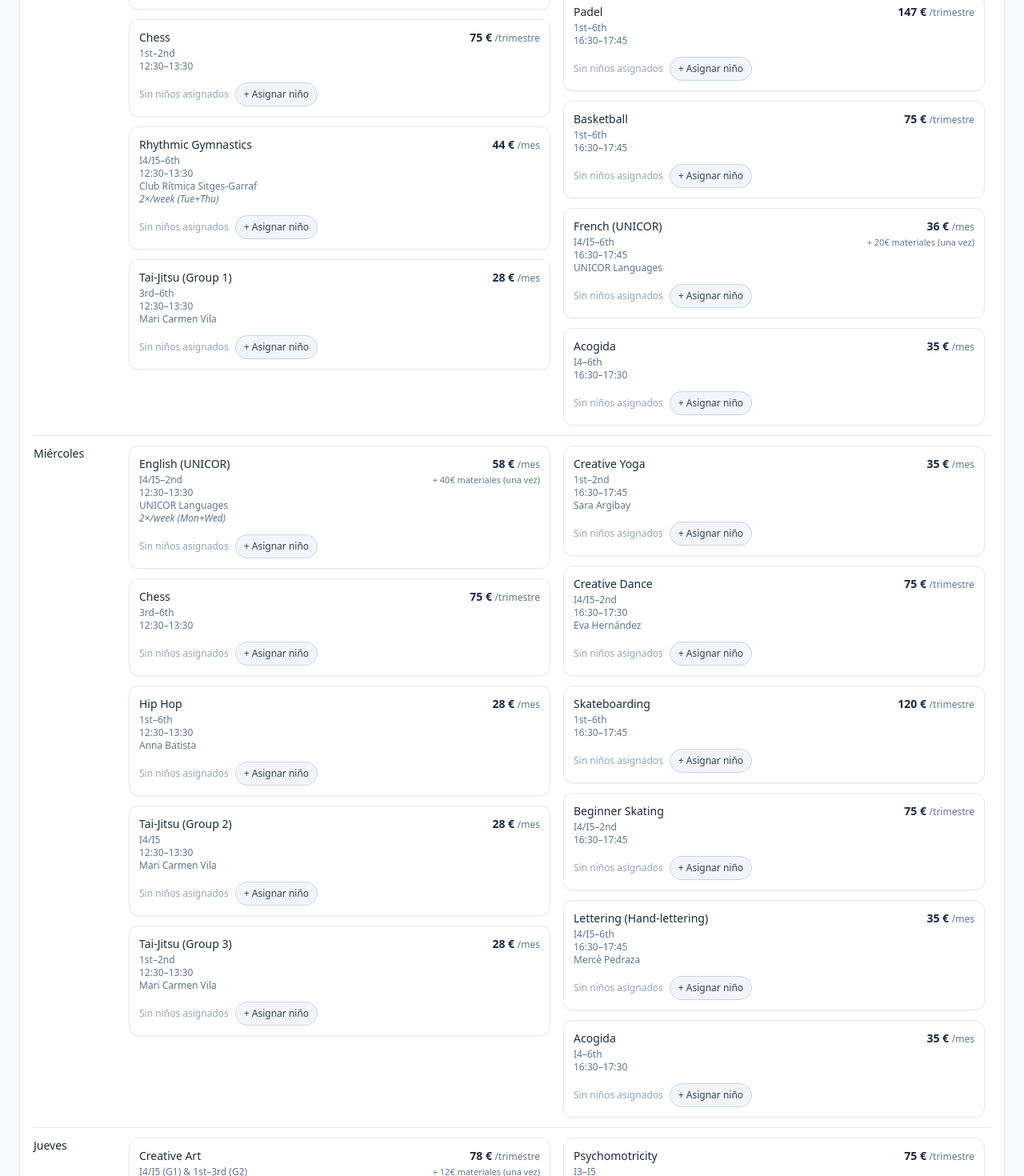
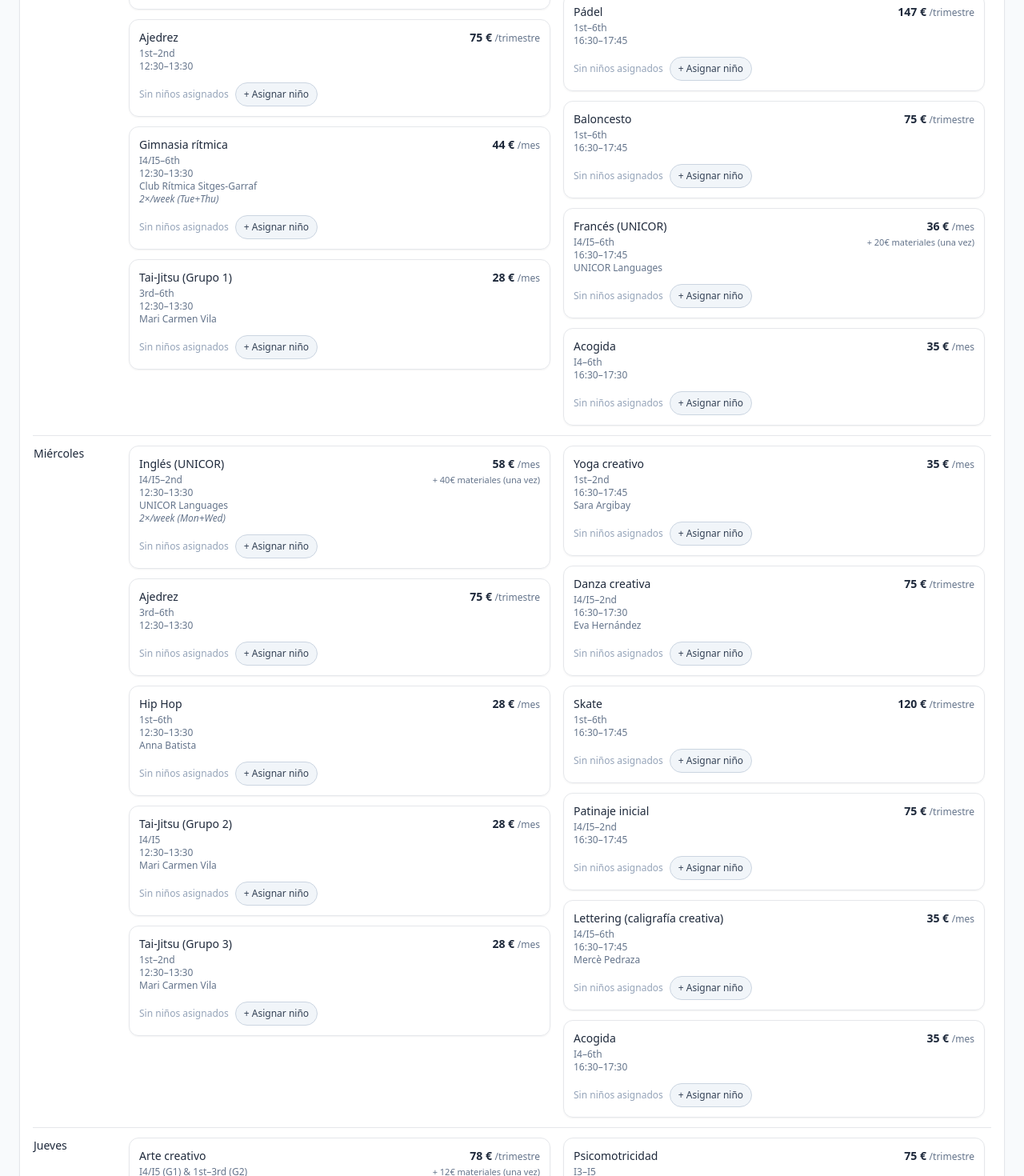
Before and after one commit to ciach/extrascolares2025, a React (Vite) app: page / in a window 1280 px wide. Shown: the part 1120-2590 px from the top of the page at 80% size. Built offline with nearby package versions, Linux system fonts and the light colour scheme.

Commit message:
feat: add Spanish and Catalan activity name translations with helper function

```diff
--- a/src/ActivitiesPlanner.tsx
+++ b/src/ActivitiesPlanner.tsx
@@ -217,6 +217,9 @@ const t = (lang: Lang, key: string, vars?: Record<string, string | number>) => {
  type Activity = {
   id: string;
   name: string;
+  /** Optional localized names */
+  nameEs?: string;
+  nameCa?: string;
   day: Day;
   slot: Slot;
   /** Example: "12:30–13:30" or "16:30–17:45". If an activity spans two potential lunch turns, we mark both in notes. */
@@ -233,6 +236,13 @@ const t = (lang: Lang, key: string, vars?: Record<string, string | number>) => {
   /** Optional bundle key for special pricing across multiple days (e.g., Psychomotricity 1-day vs 2-days price) */
   bundleKey?: string; // e.g., "psychomotricity"
  };
+
+// Helper to display activity name in current language
+const activityDisplayName = (a: Activity, lang: Lang): string => {
+  if (lang === 'es' && a.nameEs) return a.nameEs;
+  if (lang === 'ca' && a.nameCa) return a.nameCa;
+  return a.name;
+};
 
  type GradeLevel = 'I3' | 'I4' | 'I5' | '1st' | '2nd' | '3rd' | '4th' | '5th' | '6th';
 
@@ -319,67 +329,68 @@ type Kid = {
  const ACTIVITIES: Activity[] = [
   // ————— MIDDAY —————
   // Monday
-  { id: "m_en_i4-2_mon", name: "English (UNICOR)", day: "Monday", slot: "Midday", time: "12:30–13:30", grades: "I4/I5–2nd", price: 58, period: "month", provider: "UNICOR Languages", notes: "2×/week (Mon+Wed)", materialsFee: 40, materialsKey: "unicor-english" },
-  { id: "m_theatre_3-6_mon", name: "Theatre (Núria Granell)", day: "Monday", slot: "Midday", time: "12:30–13:30", grades: "3rd–6th", price: 36, period: "month" },
+  { id: "m_en_i4-2_mon", name: "English (UNICOR)", nameEs: "Inglés (UNICOR)", nameCa: "Anglès (UNICOR)", day: "Monday", slot: "Midday", time: "12:30–13:30", grades: "I4/I5–2nd", price: 58, period: "month", provider: "UNICOR Languages", notes: "2×/week (Mon+Wed)", materialsFee: 40, materialsKey: "unicor-english" },
+  { id: "m_theatre_3-6_mon", name: "Theatre (Núria Granell)", nameEs: "Teatro (Núria Granell)", nameCa: "Teatre (Núria Granell)", day: "Monday", slot: "Midday", time: "12:30–13:30", grades: "3rd–6th", price: 36, period: "month" },
 
   // Tuesday
-  { id: "m_en_3-6_tue", name: "English (UNICOR)", day: "Tuesday", slot: "Midday", time: "12:30–13:30", grades: "3rd–6th", price: 58, period: "month", provider: "UNICOR Languages", notes: "2×/week (Tue+Thu)", materialsFee: 40, materialsKey: "unicor-english" },
-  { id: "m_chess_1-2_tue", name: "Chess", day: "Tuesday", slot: "Midday", time: "12:30–13:30", grades: "1st–2nd", price: 75, period: "term" },
-  { id: "m_rhythmic_tue", name: "Rhythmic Gymnastics", day: "Tuesday", slot: "Midday", time: "12:30–13:30", grades: "I4/I5–6th", price: 44, period: "month", notes: "2×/week (Tue+Thu)", provider: "Club Rítmica Sitges-Garraf" },
-  { id: "m_taijitsu_g1_tue", name: "Tai-Jitsu (Group 1)", day: "Tuesday", slot: "Midday", time: "12:30–13:30", grades: "3rd–6th", price: 28, period: "month", provider: "Mari Carmen Vila" },
+  { id: "m_en_3-6_tue", name: "English (UNICOR)", nameEs: "Inglés (UNICOR)", nameCa: "Anglès (UNICOR)", day: "Tuesday", slot: "Midday", time: "12:30–13:30", grades: "3rd–6th", price: 58, period: "month", provider: "UNICOR Languages", notes: "2×/week (Tue+Thu)", materialsFee: 40, materialsKey: "unicor-english" },
+  { id: "m_chess_1-2_tue", name: "Chess", nameEs: "Ajedrez", nameCa: "Escacs", day: "Tuesday", slot: "Midday", time: "12:30–13:30", grades: "1st–2nd", price: 75, period: "term" },
+  { id: "m_rhythmic_tue", name: "Rhythmic Gymnastics", nameEs: "Gimnasia rítmica", nameCa: "Gimnàstica rítmica", day: "Tuesday", slot: "Midday", time: "12:30–13:30", grades: "I4/I5–6th", price: 44, period: "month", notes: "2×/week (Tue+Thu)", provider: "Club Rítmica Sitges-Garraf" },
+  { id: "m_taijitsu_g1_tue", name: "Tai-Jitsu (Group 1)", nameEs: "Tai-Jitsu (Grupo 1)", nameCa: "Tai-Jitsu (Grup 1)", day: "Tuesday", slot: "Midday", time: "12:30–13:30", grades: "3rd–6th", price: 28, period: "month", provider: "Mari Carmen Vila" },
 
   // Wednesday
-  { id: "m_en_i4-2_wed", name: "English (UNICOR)", day: "Wednesday", slot: "Midday", time: "12:30–13:30", grades: "I4/I5–2nd", price: 58, period: "month", provider: "UNICOR Languages", notes: "2×/week (Mon+Wed)", materialsFee: 40, materialsKey: "unicor-english" },
-  { id: "m_chess_3-6_wed", name: "Chess", day: "Wednesday", slot: "Midday", time: "12:30–13:30", grades: "3rd–6th", price: 75, period: "term" },
-  { id: "m_hiphop_wed", name: "Hip Hop", day: "Wednesday", slot: "Midday", time: "12:30–13:30", grades: "1st–6th", price: 28, period: "month", provider: "Anna Batista" },
-  { id: "m_taijitsu_g2_wed", name: "Tai-Jitsu (Group 2)", day: "Wednesday", slot: "Midday", time: "12:30–13:30", grades: "I4/I5", price: 28, period: "month", provider: "Mari Carmen Vila" },
-  { id: "m_taijitsu_g3_wed", name: "Tai-Jitsu (Group 3)", day: "Wednesday", slot: "Midday", time: "12:30–13:30", grades: "1st–2nd", price: 28, period: "month", provider: "Mari Carmen Vila" },
+  { id: "m_en_i4-2_wed", name: "English (UNICOR)", nameEs: "Inglés (UNICOR)", nameCa: "Anglès (UNICOR)", day: "Wednesday", slot: "Midday", time: "12:30–13:30", grades: "I4/I5–2nd", price: 58, period: "month", provider: "UNICOR Languages", notes: "2×/week (Mon+Wed)", materialsFee: 40, materialsKey: "unicor-english" },
+  { id: "m_chess_3-6_wed", name: "Chess", nameEs: "Ajedrez", nameCa: "Escacs", day: "Wednesday", slot: "Midday", time: "12:30–13:30", grades: "3rd–6th", price: 75, period: "term" },
+  { id: "m_hiphop_wed", name: "Hip Hop", nameEs: "Hip Hop", nameCa: "Hip Hop", day: "Wednesday", slot: "Midday", time: "12:30–13:30", grades: "1st–6th", price: 28, period: "month", provider: "Anna Batista" },
+  { id: "m_taijitsu_g2_wed", name: "Tai-Jitsu (Group 2)", nameEs: "Tai-Jitsu (Grupo 2)", nameCa: "Tai-Jitsu (Grup 2)", day: "Wednesday", slot: "Midday", time: "12:30–13:30", grades: "I4/I5", price: 28, period: "month", provider: "Mari Carmen Vila" },
+  { id: "m_taijitsu_g3_wed", name: "Tai-Jitsu (Group 3)", nameEs: "Tai-Jitsu (Grupo 3)", nameCa: "Tai-Jitsu (Grup 3)", day: "Wednesday", slot: "Midday", time: "12:30–13:30", grades: "1st–2nd", price: 28, period: "month", provider: "Mari Carmen Vila" },
 
   // Thursday
-  { id: "m_art_thu", name: "Creative Art", day: "Thursday", slot: "Midday", time: "12:30–13:30", grades: "I4/I5 (G1) & 1st–3rd (G2)", price: 78, period: "term", provider: "Irene Gil", materialsFee: 12, materialsKey: "creative-art-materials" },
-  { id: "m_en_3-6_thu", name: "English (UNICOR)", day: "Thursday", slot: "Midday", time: "12:30–13:30", grades: "3rd–6th", price: 58, period: "month", provider: "UNICOR Languages", notes: "2×/week (Tue+Thu)", materialsFee: 40, materialsKey: "unicor-english" },
-  { id: "m_robotics_thu", name: "Robotics", day: "Thursday", slot: "Midday", time: "12:30–13:30", grades: "1st–6th", price: 48, period: "month", provider: "Gerard Tristante" },
-  { id: "m_rhythmic_thu", name: "Rhythmic Gymnastics", day: "Thursday", slot: "Midday", time: "12:30–13:30", grades: "I4/I5–6th", price: 44, period: "month", notes: "2×/week (Tue+Thu)", provider: "Club Rítmica Sitges-Garraf" },
+  { id: "m_art_thu", name: "Creative Art", nameEs: "Arte creativo", nameCa: "Art creatiu", day: "Thursday", slot: "Midday", time: "12:30–13:30", grades: "I4/I5 (G1) & 1st–3rd (G2)", price: 78, period: "term", provider: "Irene Gil", materialsFee: 12, materialsKey: "creative-art-materials" },
+  { id: "m_en_3-6_thu", name: "English (UNICOR)", nameEs: "Inglés (UNICOR)", nameCa: "Anglès (UNICOR)", day: "Thursday", slot: "Midday", time: "12:30–13:30", grades: "3rd–6th", price: 58, period: "month", provider: "UNICOR Languages", notes: "2×/week (Tue+Thu)", materialsFee: 40, materialsKey: "unicor-english" },
+  { id: "m_robotics_thu", name: "Robotics", nameEs: "Robótica", nameCa: "Robòtica", day: "Thursday", slot: "Midday", time: "12:30–13:30", grades: "1st–6th", price: 48, period: "month", provider: "Gerard Tristante" },
+  { id: "m_rhythmic_thu", name: "Rhythmic Gymnastics", nameEs: "Gimnasia rítmica", nameCa: "Gimnàstica rítmica", day: "Thursday", slot: "Midday", time: "12:30–13:30", grades: "I4/I5–6th", price: 44, period: "month", notes: "2×/week (Tue+Thu)", provider: "Club Rítmica Sitges-Garraf" },
 
   // Friday
-  { id: "m_comic_fri", name: "Comic & Manga", day: "Friday", slot: "Midday", time: "12:30–13:30", grades: "3rd–6th", price: 33, period: "month", provider: "Jordi Inglada", notes: "Only 12:30–13:30 shift" },
-  { id: "m_theatre_tracart_fri", name: "Theatre (TRACART)", day: "Friday", slot: "Midday", time: "12:30–13:30", grades: "I4/I5–2nd", price: 36, period: "month" },
+  { id: "m_comic_fri", name: "Comic & Manga", nameEs: "Cómic y manga", nameCa: "Còmic i manga", day: "Friday", slot: "Midday", time: "12:30–13:30", grades: "3rd–6th", price: 33, period: "month", provider: "Jordi Inglada", notes: "Only 12:30–13:30 shift" },
+  { id: "m_theatre_tracart_fri", name: "Theatre (TRACART)", nameEs: "Teatro (TRACART)", nameCa: "Teatre (TRACART)", day: "Friday", slot: "Midday", time: "12:30–13:30", grades: "I4/I5–2nd", price: 36, period: "month" },
 
   // ————— AFTERNOON —————
   // Monday
-  { id: "a_psy_mo", name: "Psychomotricity", day: "Monday", slot: "Afternoon", time: "16:30–17:45", grades: "I3–I5", price: 75, period: "term", bundleKey: "psychomotricity" },
-  { id: "a_cooking_mo", name: "Creative Cooking", day: "Monday", slot: "Afternoon", time: "16:30–17:45", grades: "1st–6th", price: 45, period: "month" },
-  { id: "a_futsal_mo", name: "Futsal", day: "Monday", slot: "Afternoon", time: "16:30–17:45", grades: "1st–6th", price: 75, period: "term" },
-  { id: "a_acogida_mo", name: "Acogida", day: "Monday", slot: "Afternoon", time: "16:30–17:30", grades: "I4–6th", price: 35, period: "month" },
+  { id: "a_psy_mo", name: "Psychomotricity", nameEs: "Psicomotricidad", nameCa: "Psicomotricitat", day: "Monday", slot: "Afternoon", time: "16:30–17:45", grades: "I3–I5", price: 75, period: "term", bundleKey: "psychomotricity" },
+  { id: "a_cooking_mo", name: "Creative Cooking", nameEs: "Cocina creativa", nameCa: "Cuina creativa", day: "Monday", slot: "Afternoon", time: "16:30–17:45", grades: "1st–6th", price: 45, period: "month" },
+  { id: "a_futsal_mo", name: "Futsal", nameEs: "Fútbol sala", nameCa: "Futbol sala", day: "Monday", slot: "Afternoon", time: "16:30–17:45", grades: "1st–6th", price: 75, period: "term" },
+  { id: "a_acogida_mo", name: "Acogida", nameEs: "Acogida", nameCa: "Acollida", day: "Monday", slot: "Afternoon", time: "16:30–17:30", grades: "I4–6th", price: 35, period: "month" },
 
   // Tuesday
-  { id: "a_swim_tu", name: "Swimming", day: "Tuesday", slot: "Afternoon", time: "16:30–17:45", grades: "I3–6th", price: 147, period: "term", location: "Municipal Pool (Sitges)" },
-  { id: "a_padel_tu", name: "Padel", day: "Tuesday", slot: "Afternoon", time: "16:30–17:45", grades: "1st–6th", price: 147, period: "term", location: "Municipal Pool (Sitges)" },
-  { id: "a_basket_tu", name: "Basketball", day: "Tuesday", slot: "Afternoon", time: "16:30–17:45", grades: "1st–6th", price: 75, period: "term" },
-  { id: "a_french_tu", name: "French (UNICOR)", day: "Tuesday", slot: "Afternoon", time: "16:30–17:45", grades: "I4/I5–6th", price: 36, period: "month", provider: "UNICOR Languages", materialsFee: 20, materialsKey: "unicor-french" },
-  { id: "a_acogida_tu", name: "Acogida", day: "Tuesday", slot: "Afternoon", time: "16:30–17:30", grades: "I4–6th", price: 35, period: "month" },
+  { id: "a_swim_tu", name: "Swimming", nameEs: "Natación", nameCa: "Natació", day: "Tuesday", slot: "Afternoon", time: "16:30–17:45", grades: "I3–6th", price: 147, period: "term", location: "Municipal Pool (Sitges)" },
+  { id: "a_padel_tu", name: "Padel", nameEs: "Pádel", nameCa: "Pàdel", day: "Tuesday", slot: "Afternoon", time: "16:30–17:45", grades: "1st–6th", price: 147, period: "term", location: "Municipal Pool (Sitges)" },
+  { id: "a_basket_tu", name: "Basketball", nameEs: "Baloncesto", nameCa: "Bàsquet", day: "Tuesday", slot: "Afternoon", time: "16:30–17:45", grades: "1st–6th", price: 75, period: "term" },
+  { id: "a_french_tu", name: "French (UNICOR)", nameEs: "Francés (UNICOR)", nameCa: "Francès (UNICOR)", day: "Tuesday", slot: "Afternoon", time: "16:30–17:45", grades: "I4/I5–6th", price: 36, period: "month", provider: "UNICOR Languages", materialsFee: 20, materialsKey: "unicor-french" },
+  { id: "a_acogida_tu", name: "Acogida", nameEs: "Acogida", nameCa: "Acollida", day: "Tuesday", slot: "Afternoon", time: "16:30–17:30", grades: "I4–6th", price: 35, period: "month" },
 
   // Wednesday
-  { id: "a_yoga12_we", name: "Creative Yoga", day: "Wednesday", slot: "Afternoon", time: "16:30–17:45", grades: "1st–2nd", price: 35, period: "month", provider: "Sara Argibay" },
-  { id: "a_dance_we", name: "Creative Dance", day: "Wednesday", slot: "Afternoon", time: "16:30–17:30", grades: "I4/I5–2nd", price: 75, period: "term", provider: "Eva Hernández" },
-  { id: "a_skate_we", name: "Skateboarding", day: "Wednesday", slot: "Afternoon", time: "16:30–17:45", grades: "1st–6th", price: 120, period: "term" },
-  { id: "a_beginskate_we", name: "Beginner Skating", day: "Wednesday", slot: "Afternoon", time: "16:30–17:45", grades: "I4/I5–2nd", price: 75, period: "term" },
-  { id: "a_lettering_we", name: "Lettering (Hand-lettering)", day: "Wednesday", slot: "Afternoon", time: "16:30–17:45", grades: "I4/I5–6th", price: 35, period: "month", provider: "Mercè Pedraza" },
-  { id: "a_acogida_we", name: "Acogida", day: "Wednesday", slot: "Afternoon", time: "16:30–17:30", grades: "I4–6th", price: 35, period: "month" },
+  { id: "a_yoga12_we", name: "Creative Yoga", nameEs: "Yoga creativo", nameCa: "Ioga creatiu", day: "Wednesday", slot: "Afternoon", time: "16:30–17:45", grades: "1st–2nd", price: 35, period: "month", provider: "Sara Argibay" },
+  { id: "a_dance_we", name: "Creative Dance", nameEs: "Danza creativa", nameCa: "Dansa creativa", day: "Wednesday", slot: "Afternoon", time: "16:30–17:30", grades: "I4/I5–2nd", price: 75, period: "term", provider: "Eva Hernández" },
+  { id: "a_skate_we", name: "Skateboarding", nameEs: "Skate", nameCa: "Skate", day: "Wednesday", slot: "Afternoon", time: "16:30–17:45", grades: "1st–6th", price: 120, period: "term" },
+  { id: "a_beginskate_we", name: "Beginner Skating", nameEs: "Patinaje inicial", nameCa: "Patinatge inicial", day: "Wednesday", slot: "Afternoon", time: "16:30–17:45", grades: "I4/I5–2nd", price: 75, period: "term" },
+  { id: "a_lettering_we", name: "Lettering (Hand-lettering)", nameEs: "Lettering (caligrafía creativa)", nameCa: "Lettering (cal·ligrafia creativa)", day: "Wednesday", slot: "Afternoon", time: "16:30–17:45", grades: "I4/I5–6th", price: 35, period: "month", provider: "Mercè Pedraza" },
+  { id: "a_acogida_we", name: "Acogida", nameEs: "Acogida", nameCa: "Acollida", day: "Wednesday", slot: "Afternoon", time: "16:30–17:30", grades: "I4–6th", price: 35, period: "month" },
 
   // Thursday
-  { id: "a_psy_th", name: "Psychomotricity", day: "Thursday", slot: "Afternoon", time: "16:30–17:45", grades: "I3–I5", price: 75, period: "term", bundleKey: "psychomotricity" },
-  { id: "a_yoga_i4i5_th", name: "Creative Yoga", day: "Thursday", slot: "Afternoon", time: "16:30–17:45", grades: "I4/I5", price: 35, period: "month", provider: "Sara Argibay" },
-  { id: "a_sportsinit_th", name: "Sports Initiation", day: "Thursday", slot: "Afternoon", time: "16:30–17:45", grades: "1st–2nd", price: 75, period: "term" },
-  { id: "a_tennis_th", name: "Tennis at school", day: "Thursday", slot: "Afternoon", time: "16:30–17:45", grades: "1st–6th", price: 35, period: "month", provider: "Izan Madera" },
-  { id: "a_acogida_th", name: "Acogida", day: "Thursday", slot: "Afternoon", time: "16:30–17:30", grades: "I4–6th", price: 35, period: "month" },
+  { id: "a_psy_th", name: "Psychomotricity", nameEs: "Psicomotricidad", nameCa: "Psicomotricitat", day: "Thursday", slot: "Afternoon", time: "16:30–17:45", grades: "I3–I5", price: 75, period: "term", bundleKey: "psychomotricity" },
+  { id: "a_yoga_i4i5_th", name: "Creative Yoga", nameEs: "Yoga creativo", nameCa: "Ioga creatiu", day: "Thursday", slot: "Afternoon", time: "16:30–17:45", grades: "I4/I5", price: 35, period: "month", provider: "Sara Argibay" },
+  { id: "a_sportsinit_th", name: "Sports Initiation", nameEs: "Iniciación deportiva", nameCa: "Iniciació esportiva", day: "Thursday", slot: "Afternoon", time: "16:30–17:45", grades: "1st–2nd", price: 75, period: "term" },
+  { id: "a_tennis_th", name: "Tennis at school", nameEs: "Tenis en la escuela", nameCa: "Tennis a l'escola", day: "Thursday", slot: "Afternoon", time: "16:30–17:45", grades: "1st–6th", price: 35, period: "month", provider: "Izan Madera" },
+  { id: "a_acogida_th", name: "Acogida", nameEs: "Acogida", nameCa: "Acollida", day: "Thursday", slot: "Afternoon", time: "16:30–17:30", grades: "I4–6th", price: 35, period: "month" },
 
   // Friday
-  { id: "a_ukulele_fr", name: "Ukulele", day: "Friday", slot: "Afternoon", time: "16:30–17:45", grades: "2nd–6th", price: 45, period: "month", provider: "Musicarea", notes: "Bring your ukulele (options shared at start of term)" },
-  { id: "a_musicsense_fr", name: "Music Sensitization", day: "Friday", slot: "Afternoon", time: "16:30–17:45", grades: "I4/I5–1st", price: 45, period: "month", provider: "Musicarea" },
-  { id: "a_fencing_fr", name: "Fencing", day: "Friday", slot: "Afternoon", time: "16:30–17:45", grades: "1st–6th", price: 38, period: "month", provider: "SAG Club d'Esgrima" },
-  { id: "a_acogida_fr", name: "Acogida", day: "Friday", slot: "Afternoon", time: "16:30–17:30", grades: "I4–6th", price: 35, period: "month" },
- ];
+  { id: "a_ukulele_fr", name: "Ukulele", nameEs: "Ukelele", nameCa: "Ukelele", day: "Friday", slot: "Afternoon", time: "16:30–17:45", grades: "2nd–6th", price: 45, period: "month", provider: "Musicarea", notes: "Bring your ukulele (options shared at start of term)" },
+  { id: "a_musicsense_fr", name: "Music Sensitization", nameEs: "Sensibilización musical", nameCa: "Sensibilització musical", day: "Friday", slot: "Afternoon", time: "16:30–17:45", grades: "I4/I5–1st", price: 45, period: "month", provider: "Musicarea" },
+  { id: "a_fencing_fr", name: "Fencing", nameEs: "Esgrima", nameCa: "Esgrima", day: "Friday", slot: "Afternoon", time: "16:30–17:45", grades: "1st–6th", price: 38, period: "month", provider: "SAG Club d'Esgrima" },
+  { id: "a_acogida_fr", name: "Acogida", nameEs: "Acogida", nameCa: "Acollida", day: "Friday", slot: "Afternoon", time: "16:30–17:30", grades: "I4–6th", price: 35, period: "month" },
+];
+
 
  /**
   * Pricing logic
@@ -575,7 +586,7 @@ type Kid = {
         const activity = ACTIVITIES.find(a => a.id === activityId);
         const kid = p.kids.find(k => k.id === kidId) as Kid | undefined;
         if (activity && kid && !isKidEligibleFor(activity, kid)) {
-          alert(t(lang, 'notEligibleAlert', { kidName: kid.name, kidGrade: kid.grade, activityName: activity.name, activityGrades: activity.grades }));
+          alert(t(lang, 'notEligibleAlert', { kidName: kid.name, kidGrade: kid.grade, activityName: activityDisplayName(activity, lang), activityGrades: activity.grades }));
           return p; // no change
         }
       }
@@ -755,7 +766,7 @@ type Kid = {
                 <h3 className="font-medium text-amber-800">{t(lang, 'conflictsTitle')}</h3>
                 <ul className="mt-2 text-sm text-amber-900 list-disc ml-5 space-y-1">
                   {conflicts.slice(0, 8).map((c, i) => (
-                    <li key={i}><b>{c.kidName}</b>: {c.day} {c.slot} — "{c.a.name}" vs "{c.b.name}" ({c.a.time || t(lang, 'slot')} / {c.b.time || t(lang, 'slot')})</li>
+                    <li key={i}><b>{c.kidName}</b>: {c.day} {c.slot} — "{activityDisplayName(c.a, lang)}" vs "{activityDisplayName(c.b, lang)}" ({c.a.time || t(lang, 'slot')} / {c.b.time || t(lang, 'slot')})</li>
                   ))}
                 </ul>
                 {conflicts.length > 8 && <p className="text-sm mt-1">{t(lang, 'andMore', { count: conflicts.length - 8 })}</p>}
@@ -921,7 +932,7 @@ type Kid = {
     <div className="rounded-xl border p-3 shadow-sm hover:shadow transition dark:border-slate-700">
       <div className="flex items-start justify-between gap-3">
         <div>
-          <div className="font-medium">{activity.name}</div>
+          <div className="font-medium">{activityDisplayName(activity, lang)}</div>
           <div className="text-xs text-slate-500 mt-0.5">{activity.grades}</div>
           <div className="text-xs text-slate-500">{activity.time || (activity.slot === "Midday" ? t(lang, 'timeMiddaySlot') : t(lang, 'timeAfternoonSlot'))}</div>
           {activity.provider && <div className="text-xs text-slate-500">{activity.provider}{activity.location ? ` · ${activity.location}` : ""}</div>}
```
